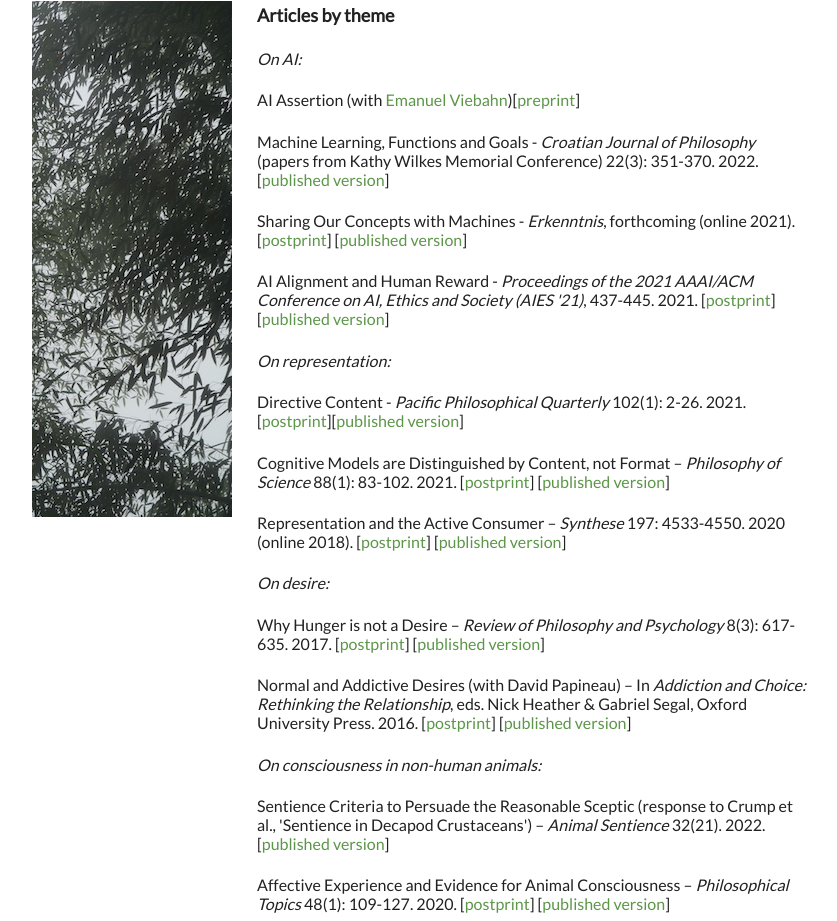
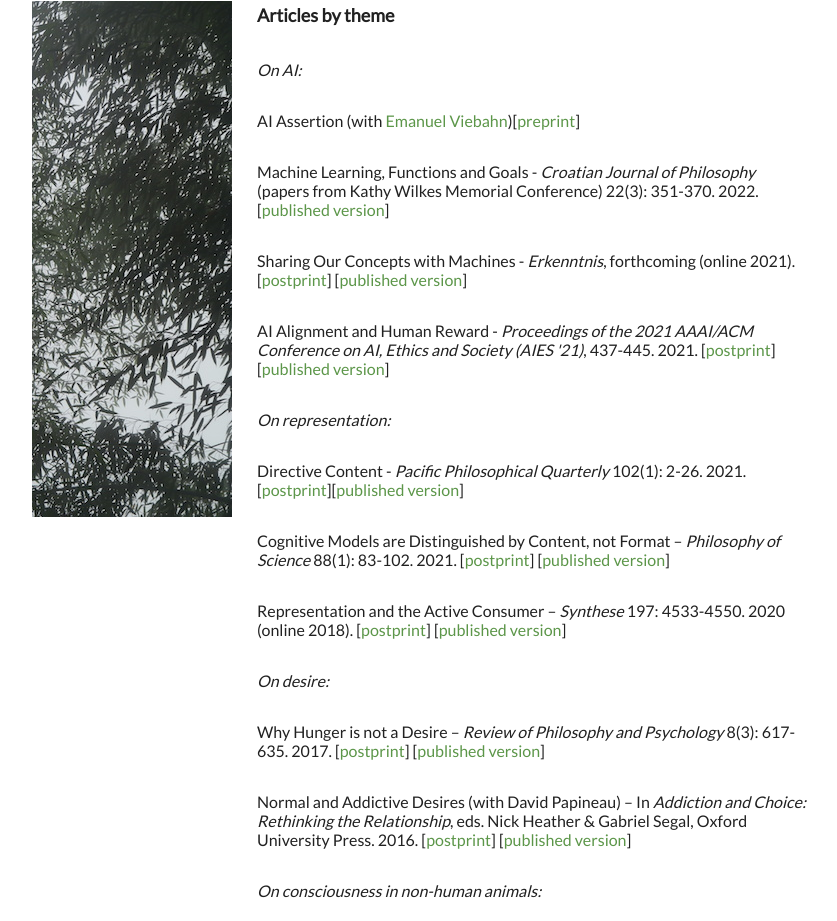
Before and after one commit to patrickbutlin/patrickbutlin.github.io, a plain HTML site: page research.html in a window 1280 px wide. Shown: the part 159-1080 px from the top of the page, without its empty margins (233-1070 px from the left). Drawn offline with Linux system fonts and the light colour scheme.

Commit message:
Update style.css

```diff
--- a/style.css
+++ b/style.css
@@ -6,17 +6,11 @@ h1 {
 p {
 	font-family: 'Lato', sans-serif;
 	color: #212121;
-	margin-bottom: 0.4em
 }
 p.heading {
 	font-family: 'Lato', sans-serif;
 	color: #212121;
 	font-size: 18px
-}
-p.p2 {
-	font-family: 'Lato', sans-serif;
-	color: #212121;
-	margin-bottom: 1.2em
 }
 a {
 	color: #5C9649;
```
